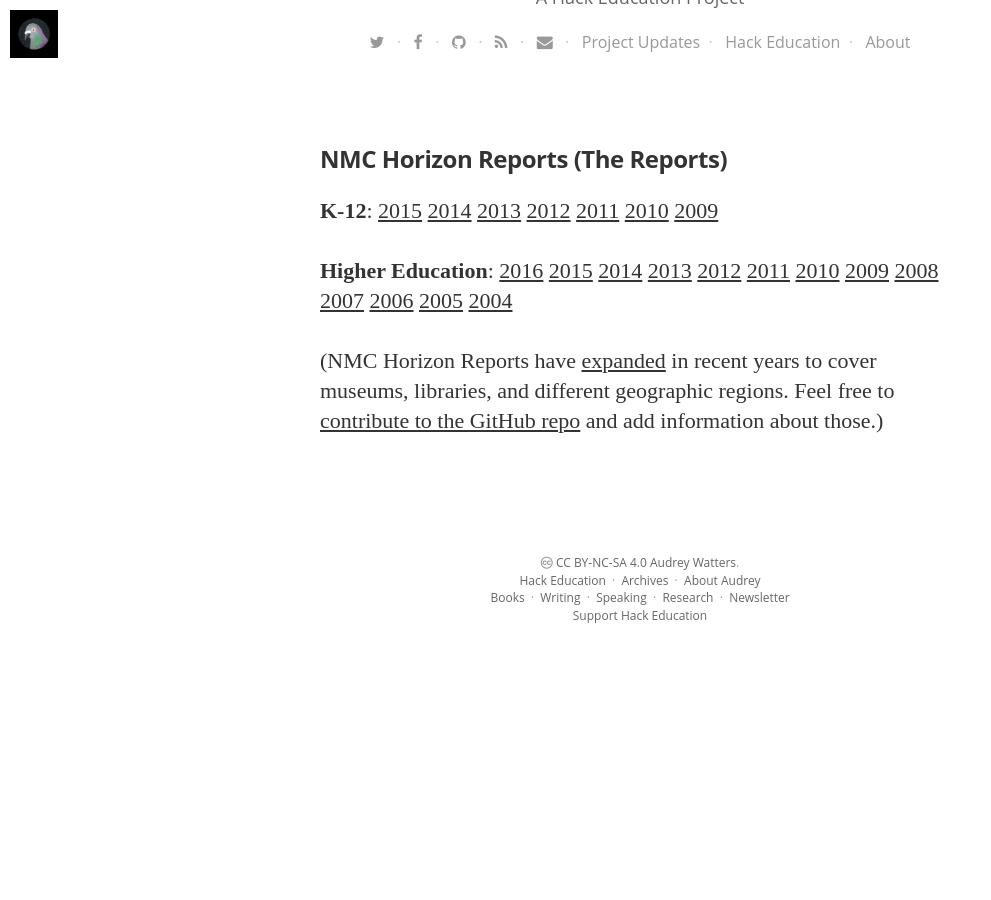
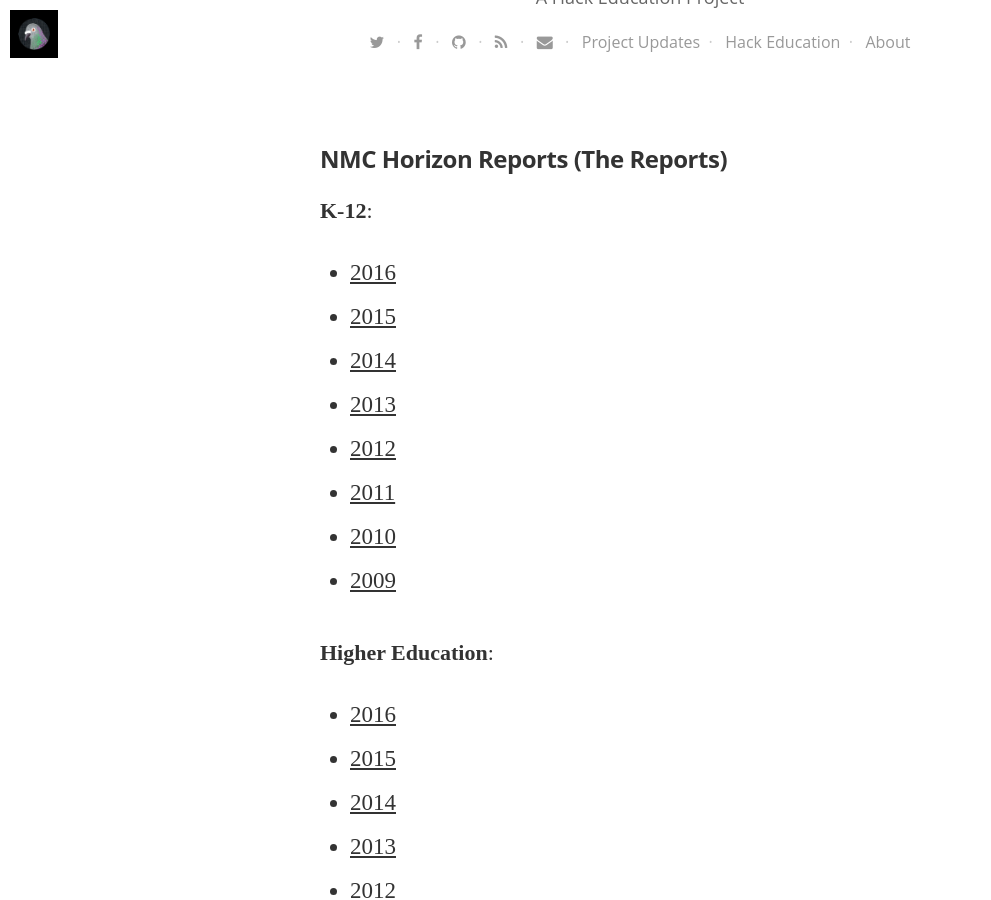
Before and after one commit to HackEducation/horizon, a Jekyll site: the page built from links.html, in a window 1280 px wide and 900 px high, scrolled down 658 px. Shown: the whole window, without its empty margins (0-991 px from the left). Built offline with Jekyll 4.4.1, drawn with Linux system fonts in a browser that asks for light colours; nearby versions of some CDN libraries; some web fonts are replaced; before the commit the page ends 1331 px from its top, so only the background shows below that.

Commit message:
update with K-12 Horizon Report

```diff
--- a/_layouts/post.html
+++ b/_layouts/post.html
@@ -78,7 +78,7 @@
             <footer class="site-footer">
                 <section class="copyright"><i class="fa fa-creative-commons"></i><a href="http://creativecommons.org/licenses/by-nc-sa/4.0/"> Attribution-NonCommercial-ShareAlike 4.0</a></section>
                 <hr>
-                <a href="http://audreywatters.com">About the Author</a>&nbsp;&nbsp;·&nbsp;&nbsp; {% if post.imagecredits != null %}<a href="{{ post.imagecredits }}">Image credits</a>{% else %}<a href="{{ site.covercredits }}">Image credits</a>{% endif %}
+                <a href="http://audreywatters.com">About the Author</a>&nbsp;&nbsp;·&nbsp;&nbsp; {% if page.imagecredits != null %}<a href="{{ page.imagecredits }}">Image credits</a>{% else %}<a href="{{ site.covercredits }}">Image credits</a>{% endif %}
               </div>
             </footer>
           </div>
--- /dev/null
+++ b/data/K-12-Horizon-2016.json
@@ -0,0 +1,6 @@
+[{"Horizon":"One Year or Less","Trend":"Makerspaces","Description":"K-12 education is increasingly focused on methods to foster the development of 21st century skills in students, preparing them for the demands of the global technological economy. To address the needs of the future, a growing number of classrooms, libraries, and community centers are being transformed into makerspaces, physical environments that offer tools and opportunities for hands-on learning and creation. Educators are increasingly using makerspaces and maker activities as a method for engaging learners in creative, higher-order problem-solving through design, construction, and iteration. School leaders are incorporating making into the curriculum to encourage students and teachers to bring to life ideas and explore design thinking approaches. Makerspaces are also increasing student exposure to STEM subjects and technical disciplines. Learners are applying maker skills to address some of the world’s pressing challenges with innovative solutions.","URL":"http://cdn.nmc.org/media/2016-nmc-cosn-horizon-report-k12-EN.pdf","IMG":"https://s3.amazonaws.com/hackedu/makerspace.png"},
+{"Horizon":"One Year or Less","Trend":"Online Learning","Description":"Online learning refers to both formal and informal educational opportunities that take place through the web. Today, it is uncommon for schools to not have a web presence, and increasingly people expect for that to include learning modules and resources so that new knowledge and skills can be acquired on the go. An aspect of digital learning, which encompasses blended learning approaches, online learning has experienced a significant surge as more than 2.7 million students in the US alone are taking part. Educators are becoming more comfortable testing various levels of integration in their existing classes and programs, and many believe that online learning can be an effective catalyst for thoughtful discussion on all pedagogical practice. For example, online learning, especially when coupled with immersive technologies such as virtual reality, has the potential to facilitate simulations that help students better understand and respond appropriately to real-life environments and situations. Indeed, major online learning trends include more project-based learning, personalized learning, and interactivity.","URL":"http://cdn.nmc.org/media/2016-nmc-cosn-horizon-report-k12-EN.pdf","IMG":"https://s3.amazonaws.com/hackedu/horizon_onlineedu.png"},
+{"Horizon":"Two to Three Years","Trend":"Robotics","Description":"Robotics refers to the design and application of robots — automated machines that accomplish a range of activities. The first robots were integrated into factory assembly lines in order to streamline and increase the productivity of manufacturing, most notably for cars. Today, the role of robots in mining, transportation, and the military has helped improve operations for industries as they perform tasks that are unsafe or tedious for humans. The global robot population is expected to double to four million by 2020 — a shift that will impact business models and economies worldwide, 308 with a projected market value of $135 billion in 2019. While robotics is two to three years away from mainstream adoption in K-12 education, potential uses are gaining traction for hands-on learning, particularly in STEM disciplines. Classes and outreach programs are incorporating robotics and programming to promote critical and computational thinking as well as problem-solving among students. Emerging studies also show that interaction with humanoid robots can help learners with spectrum disorders develop better communication and social skills.","URL":"http://cdn.nmc.org/media/2016-nmc-cosn-horizon-report-k12-EN.pdf","IMG":"https://s3.amazonaws.com/hackedu/nmc_robotics.png"},
+{"Horizon":"Two to Three Years","Trend":"Virtual Reality","Description":"Virtual reality (VR) refers to computer-generated environments that simulate the physical presence of people and/or objects and realistic sensory experiences. At a basic level, this technology takes the form of 3D images that users interact with and manipulate via mouse and keyboard. Contemporary applications allow users to more authentically “feel” the objects in these displays through gesture-based and haptic devices, which provide tactile information through force feedback. While VR has compelling implications for learning, to date, it has been most prominently used for military training. Thanks to advents in graphics hardware, CAD software, and 3D displays, VR is becoming more mainstream, especially in video games. Today, head-mounted displays make game environments and actions more lifelike. As both games and natural user interfaces are finding applications in classrooms, VR can make learning simulations more authentic.","URL":"http://cdn.nmc.org/media/2016-nmc-cosn-horizon-report-k12-EN.pdf","IMG":"https://s3.amazonaws.com/hackedu/virtual.png"},
+{"Horizon":"Four to Five Years","Trend":"Artificial Intelligence","Description":"In the field of artificial intelligence (AI), computer science is being leveraged to create intelligent machines that more closely resemble humans in their functions. The knowledge engineering that allows computers to simulate human perception, learning, and decision-making is based on access to categories, properties, and relationships between various information sets. Neural networks, a significant area of AI research, is currently proving to be valuable for more natural user interfaces through voice recognition and natural language processing, allowing humans to interact with machines similarly to how they interact with each other. By design, neural networks model the biological function of animal brains to interpret and react to specific inputs such as words and tone of voice. As the underlying technologies continue to develop, AI has the potential to enhance online learning, adaptive learning software, and simulations in ways that more intuitively respond to and engage with students.","URL":"http://cdn.nmc.org/media/2016-nmc-cosn-horizon-report-k12-EN.pdf","IMG":"https://s3.amazonaws.com/hackedu/horizon_ai.png"},
+{"Horizon":"Four to Five Years","Trend":"Wearable Technology","Description":"Wearable technology refers to smart devices that can be worn by users, taking the Form of an accessory such as jewelry or eyewear. Smart textiles also allow items of clothing such as shoes or jackets to interact with other devices. The wearable format enables the convenient integration of tools into users’ everyday lives, allowing seamless tracking of personal data such as sleep, movement, location, and social media interactions. Head-mounted wearable displays such as Oculus Rift and Google Cardboard facilitate immersive virtual reality experiences. Well-positioned to advance the quantified self movement, today’s wearables not only track where people go, what they do, and how much time they spend doing it, but now what their aspirations are and when those can be accomplished. This category also has potential to interest a variety of students in STEAM learning, as classroom activities can encompass multidisciplinary efforts of design, building, and programming.","URL":"http://cdn.nmc.org/media/2016-nmc-cosn-horizon-report-k12-EN.pdf","IMG":"https://s3.amazonaws.com/hackedu/wearable_technology.png"}]
--- a/links.html
+++ b/links.html
@@ -4,27 +4,32 @@
 <h3>NMC Horizon Reports (The Reports)</h3>
 <br />
 <p><strong>K-12</strong>:
-<a href="http://www.nmc.org/publication/nmc-horizon-report-2015-k-12-edition/">2015</a>
-<a href="http://www.nmc.org/publication/nmc-horizon-report-2014-k-12-edition/">2014</a>
-<a href="http://www.nmc.org/publication/nmc-horizon-report-2013-k-12-edition/">2013</a>
-<a href="http://www.nmc.org/publication/nmc-horizon-report-2012-k-12-edition/">2012</a>
-<a href="http://www.nmc.org/publication/nmc-horizon-report-2011-k-12-edition/">2011</a>
-<a href="http://www.nmc.org/publication/nmc-horizon-report-2010-k-12-edition/">2010</a>
-<a href="http://www.nmc.org/publication/nmc-horizon-report-2009-k-12-edition/">2009</a></p>
+<ul>
+<li><a href="http://www.nmc.org/publication/nmc-cosn-horizon-report-2016-k-12-edition/">2016</a></li>
+<li><a href="http://www.nmc.org/publication/nmc-horizon-report-2015-k-12-edition/">2015</a></li>
+<li><a href="http://www.nmc.org/publication/nmc-horizon-report-2014-k-12-edition/">2014</a></li>
+<li><a href="http://www.nmc.org/publication/nmc-horizon-report-2013-k-12-edition/">2013</a></li>
+<li><a href="http://www.nmc.org/publication/nmc-horizon-report-2012-k-12-edition/">2012</a></li>
+<li><a href="http://www.nmc.org/publication/nmc-horizon-report-2011-k-12-edition/">2011</a></li>
+<li><a href="http://www.nmc.org/publication/nmc-horizon-report-2010-k-12-edition/">2010</a></li>
+<li><a href="http://www.nmc.org/publication/nmc-horizon-report-2009-k-12-edition/">2009</a></li>
+</ul>
 
 <p><strong>Higher Education</strong>:
-<a href="http://www.nmc.org/publication/nmc-horizon-report-2016-higher-education-edition/">2016</a>
-<a href="http://www.nmc.org/publication/nmc-horizon-report-2015-higher-education-edition/">2015</a>
-<a href="http://www.nmc.org/publication/nmc-horizon-report-2014-higher-education-edition/">2014</a>
-<a href="http://www.nmc.org/publication/nmc-horizon-report-2013-higher-education-edition/">2013</a>
-<a href="http://www.nmc.org/publication/nmc-horizon-report-2012-higher-ed-edition/">2012</a>
-<a href="http://www.nmc.org/publication/nmc-horizon-report-2011-higher-ed-edition/">2011</a>
-<a href="http://www.nmc.org/publication/nmc-horizon-report-2010-higher-ed-edition/">2010</a>
-<a href="http://www.nmc.org/publication/nmc-horizon-report-2009-higher-ed-edition/">2009</a>
-<a href="http://www.nmc.org/publication/nmc-horizon-report-2008-higher-ed-edition/">2008</a>
-<a href="http://www.nmc.org/publication/nmc-horizon-report-2007-higher-ed-edition/">2007</a>
-<a href="http://www.nmc.org/publication/nmc-horizon-report-2006-higher-ed-edition/">2006</a>
-<a href="http://www.nmc.org/publication/nmc-horizon-report-2005-higher-ed-edition/">2005</a>
-<a href="http://www.nmc.org/publication/nmc-horizon-report-2004-higher-ed-edition/">2004</a></p>
+<ul>
+<li><a href="http://www.nmc.org/publication/nmc-horizon-report-2016-higher-education-edition/">2016</a></li>
+<li><a href="http://www.nmc.org/publication/nmc-horizon-report-2015-higher-education-edition/">2015</a></li>
+<li><a href="http://www.nmc.org/publication/nmc-horizon-report-2014-higher-education-edition/">2014</a></li>
+<li><a href="http://www.nmc.org/publication/nmc-horizon-report-2013-higher-education-edition/">2013</a></li>
+<li><a href="http://www.nmc.org/publication/nmc-horizon-report-2012-higher-ed-edition/">2012</a></li>
+<li><a href="http://www.nmc.org/publication/nmc-horizon-report-2011-higher-ed-edition/">2011</a></li>
+<li><a href="http://www.nmc.org/publication/nmc-horizon-report-2010-higher-ed-edition/">2010</a></li>
+<li><a href="http://www.nmc.org/publication/nmc-horizon-report-2009-higher-ed-edition/">2009</a></li>
+<li><a href="http://www.nmc.org/publication/nmc-horizon-report-2008-higher-ed-edition/">2008</a></li>
+<li><a href="http://www.nmc.org/publication/nmc-horizon-report-2007-higher-ed-edition/">2007</a></li>
+<li><a href="http://www.nmc.org/publication/nmc-horizon-report-2006-higher-ed-edition/">2006</a></li>
+<li><a href="http://www.nmc.org/publication/nmc-horizon-report-2005-higher-ed-edition/">2005</a></li>
+<li><a href="http://www.nmc.org/publication/nmc-horizon-report-2004-higher-ed-edition/">2004</a></li>
+</ul>
 
 <p>(NMC Horizon Reports have <a href="http://www.nmc.org/publications/">expanded</a> in recent years to cover museums, libraries, and different geographic regions. Feel free to <a href="https://github.com/audreywatters/horizon">contribute to the GitHub repo</a> and add information about those.)</p>
```
Also changed, not shown: _posts/2016-09-16-latest-k12-horizons.html (added, +36 -0 lines).
